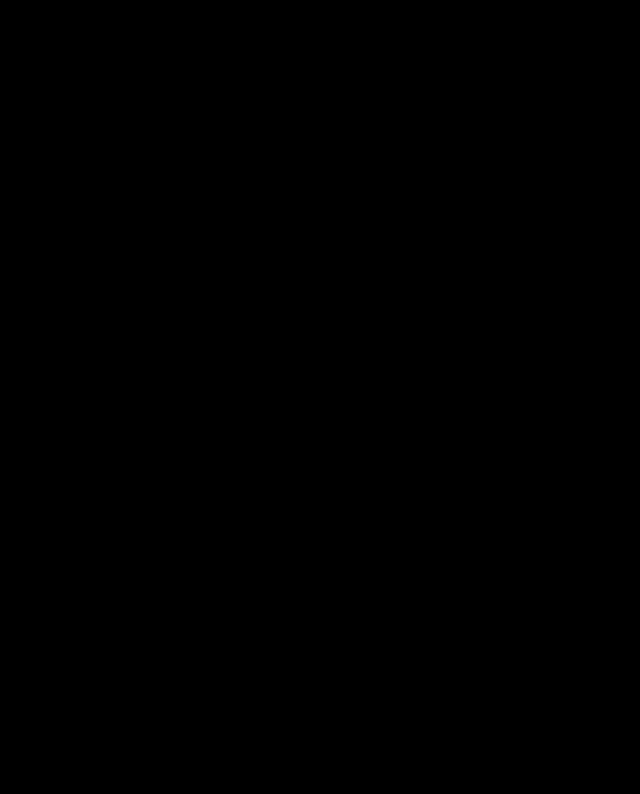
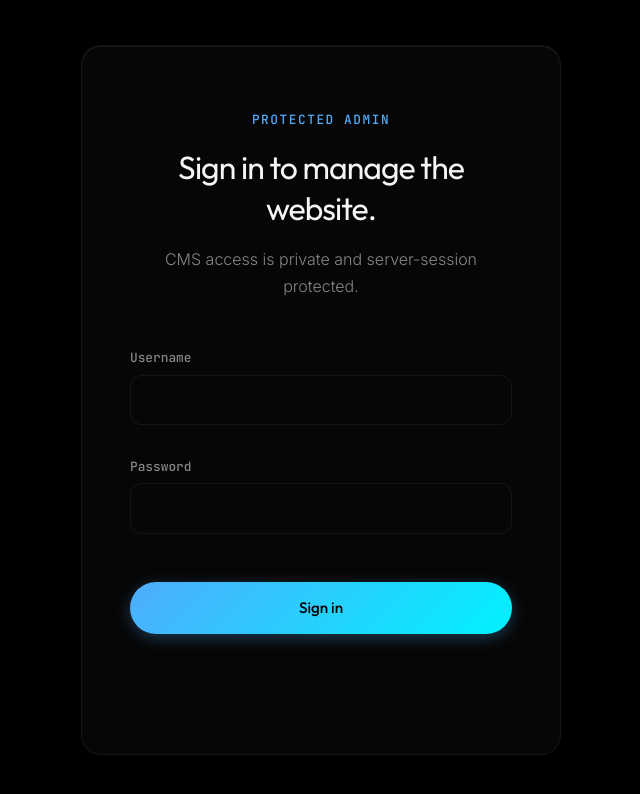
Before and after one commit to sam0786-xyz/portfolio, a website with bundled scripts: page cms/login.html in a window 1280 px wide. Shown: the whole page, without its empty margins (319-959 px from the left). Built offline with nearby package versions, Linux system fonts and the light colour scheme.

Commit message:
fix: remove reveal-up class from CMS login page to fix blank screen
The reveal-up CSS class sets opacity:0 and requires an IntersectionObserver
(from animations.js) to add is-visible. But login.html only loads
admin-login.js which never triggers that observer, so the login form
stayed invisible.

```diff
--- a/cms/login.html
+++ b/cms/login.html
@@ -30,7 +30,7 @@
     <div class="glow-orb orb-1"></div>
     <div class="glow-orb orb-2"></div>
 
-    <main class="v3-container v3-section reveal-up" style="display: flex; align-items: center; justify-content: center; min-height: 100vh; padding: var(--space-4);">
+    <main class="v3-container v3-section" style="display: flex; align-items: center; justify-content: center; min-height: 100vh; padding: var(--space-4);">
       <section class="v3-card" style="width: 100%; max-width: 480px; padding: var(--space-6) var(--space-5);">
         <p class="eyebrow" style="text-align: center; margin-bottom: var(--space-2);">Protected admin</p>
         <h1 class="text-heading" style="text-align: center; margin-bottom: var(--space-2); font-size: 2rem;">Sign in to manage the website.</h1>
```
